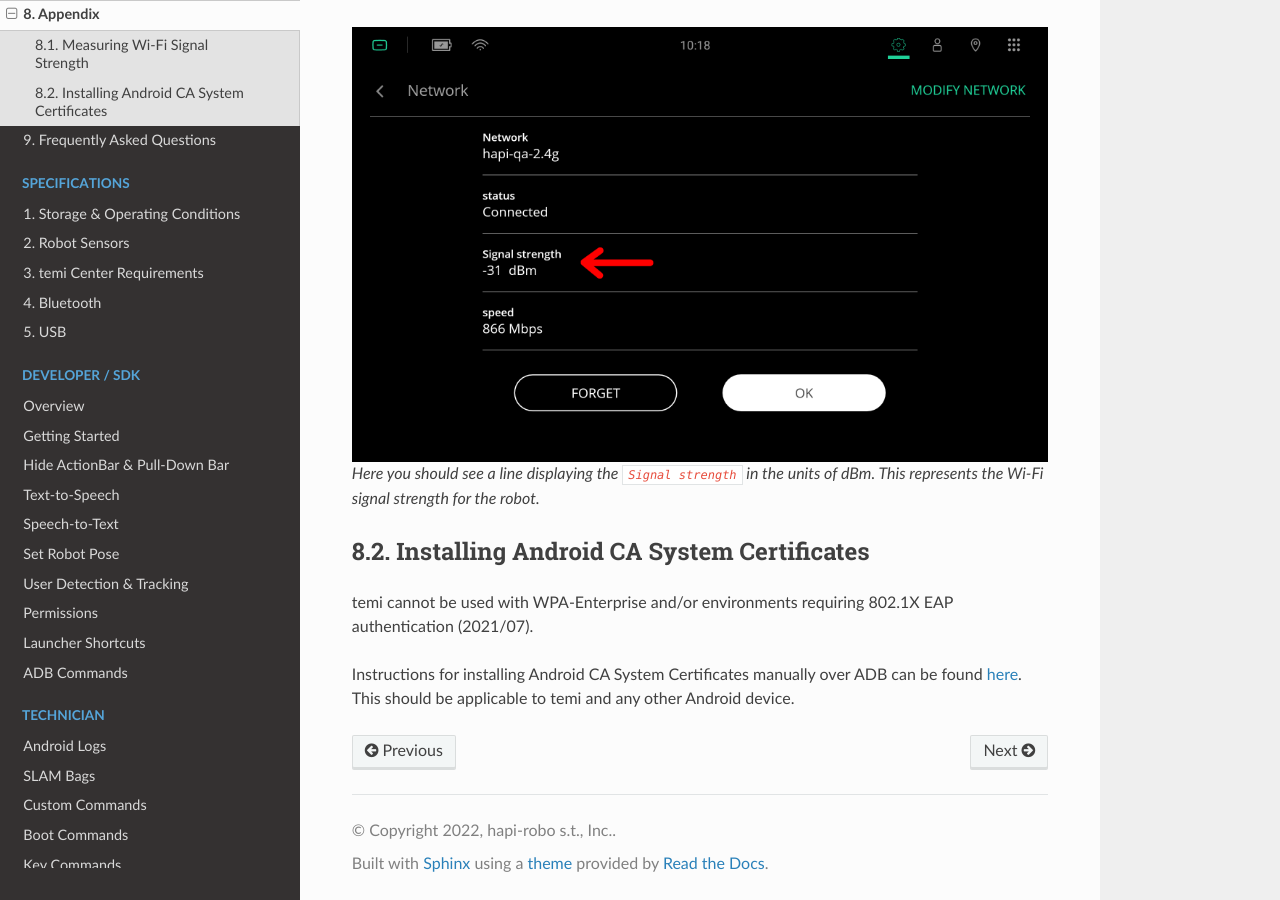
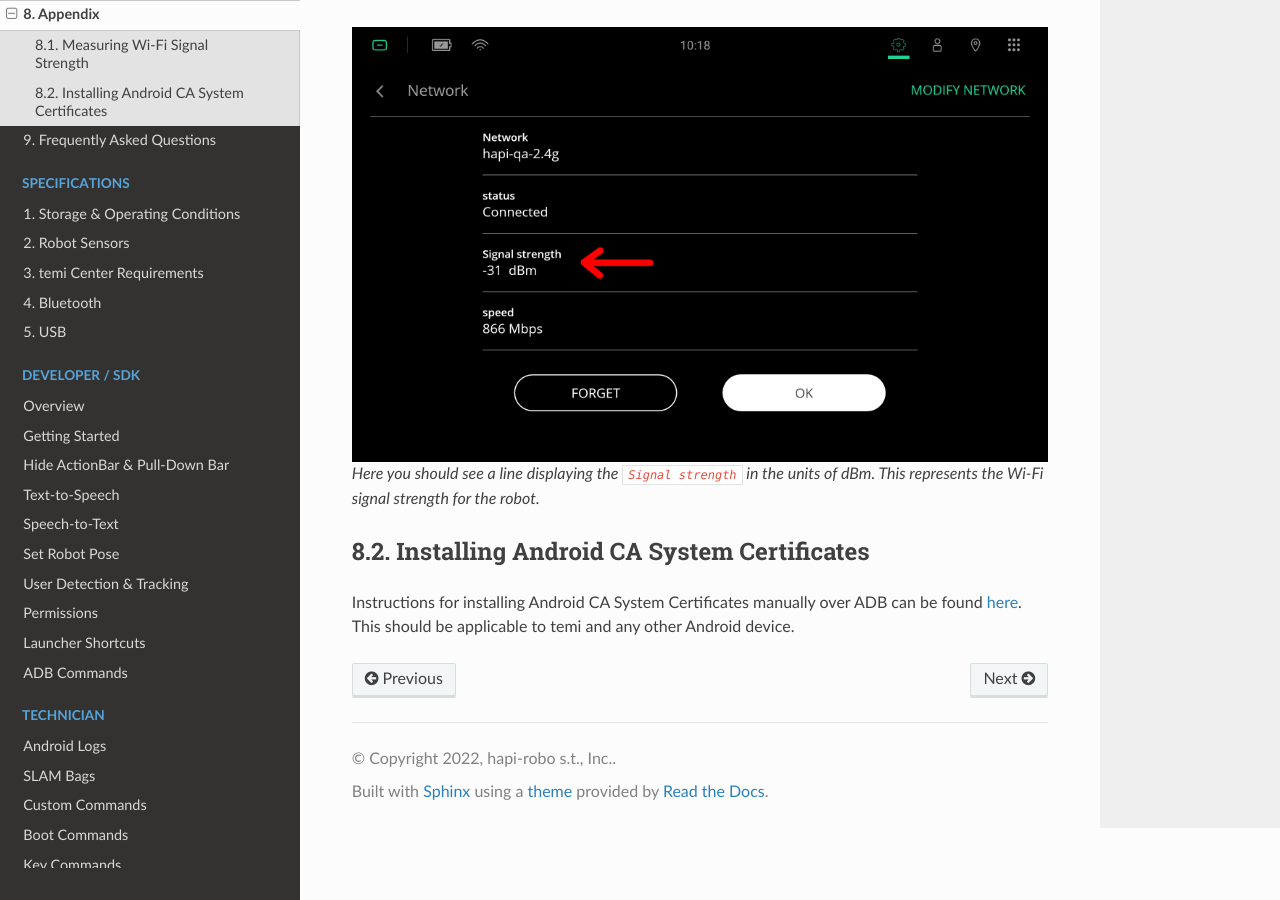
Before and after one commit to hapi-robo/temi-guide-v3, a Sphinx documentation site: the page built from docs/source/network-admin/10_appendix.rst, in a window 1280 px wide and 900 px high, scrolled down 1438 px. Built offline with Sphinx 7.4.7 and the Read the Docs theme 2.0.0, drawn with Linux system fonts in a browser that asks for light colours.

Commit message:
Edit CA System Certificates statement

```diff
--- a/docs/source/network-admin/10_appendix.rst
+++ b/docs/source/network-admin/10_appendix.rst
@@ -37,6 +37,5 @@ Use the following instructions to measure Wi-Fi signal strength on the robot.
 
 Installing Android CA System Certificates
 =========================================
-temi cannot be used with WPA-Enterprise and/or environments requiring 802.1X EAP authentication (2021/07).
 
 Instructions for installing Android CA System Certificates manually over ADB can be found `here <https://github.com/hapi-robo/temi-guide/tree/master/scripts/ca_certificates>`_. This should be applicable to temi and any other Android device.
```
